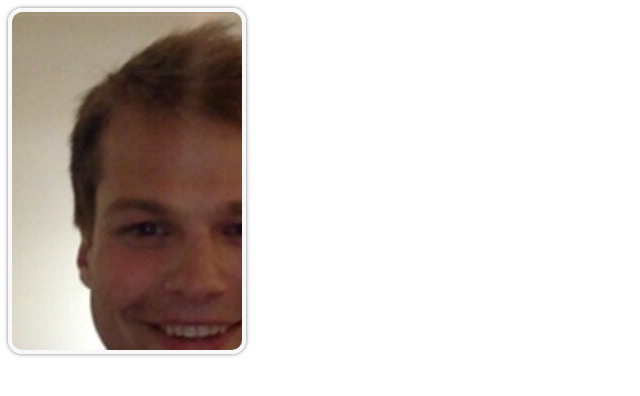
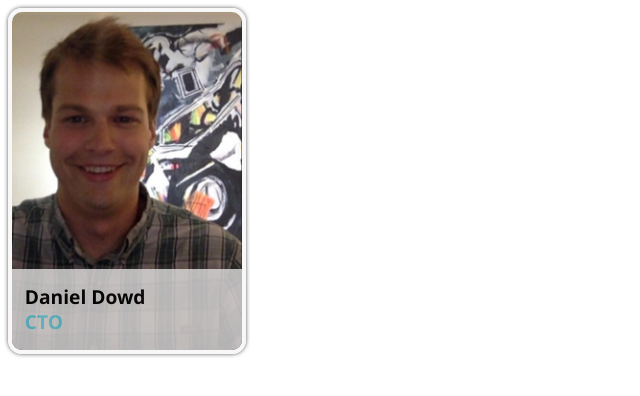
Before and after one commit to saadishfaq-git/cards, a React (Create React App) app: page / in a window 1280 px wide. Shown: the top 396 px of the page, without its empty margins (0-640 px from the left). Built offline with nearby package versions, Linux system fonts and the light colour scheme; the HTML template or start-up script is replaced by a standard one.

Commit message:
portrait card finished.

```diff
--- a/package.json
+++ b/package.json
@@ -3,8 +3,8 @@
   "version": "0.1.0",
   "private": true,
   "dependencies": {
-    "react": "next",
-    "react-dom": "next",
+    "react": "^16.9.0",
+    "react-dom": "^16.9.0",
     "react-jss": "^8.6.1",
     "react-scripts": "3.1.1"
   },
--- a/src/components/PortraitCard.js
+++ /dev/null
@@ -1,73 +0,0 @@
-import React from 'react';
-import PropTypes from 'prop-types';
-import photo from '../images/photo.png';
-import { createUseStyles } from 'react-jss';
-
-const getColorFromTheme = (theme, color, highContrast, avatar) => {
-  let resultColor = '#FFF';
-  try {
-    if (avatar === undefined) {
-      switch (theme.style) {
-        case 0:
-          resultColor = theme.colors.light[color];
-          break;
-        case 1:
-          resultColor = theme.colors.dark.color[color];
-          break;
-        case 2:
-          resultColor = theme.colors.highContrast[highContrast];
-          break;
-        default:
-          resultColor = theme.colors.light[color];
-      }
-    } else {
-      resultColor = theme.color.avatar[avatar];
-    }
-  } catch (error) {
-    console.log(`Color does not exist in the theme: ${color}`);
-  }
-  return resultColor;
-};
-
-const useStyles = createUseStyles(theme => ({
-  card: {
-    width: '230px',
-    height: '338px',
-    'border-radius': '14px',
-    border: `4px solid ${getColorFromTheme(theme, 'gray13', 'white')}`,
-    'box-shadow': '0 0 4px grey',
-    position: 'relative',
-    display: 'inline-block',
-    overflow: 'hidden',
-    margin: 0
-  }
-}));
-
-const PortraitCard = ({ children, ...props }) => {
-  const classes = useStyles();
-  const { name, position } = props;
-  return (
-    <div class={classes.card}>
-      <div class="inner-container" />
-      <img class="portrait" src={photo} alt="Portrait" />
-      <div class="banner">
-        <div class="text-area">
-          <div class="name">{name}</div>
-          <div class="position">{position}</div>
-        </div>
-      </div>
-    </div>
-  );
-};
-
-PortraitCard.propTypes = {
-  name: PropTypes.string.isRequired,
-  position: PropTypes.string.isRequired
-};
-
-PortraitCard.defaultProps = {
-  name: '',
-  position: ''
-};
-
-export default PortraitCard;
--- /dev/null
+++ b/src/components/PortraitCard.jsx
@@ -0,0 +1,75 @@
+import React from 'react'
+import PropTypes from 'prop-types'
+import photo from '../images/photo.png'
+import injectSheet from 'react-jss'
+import getColorFromTheme from '../utils/getColorFromTheme'
+
+const styles = theme => ({
+  card: {
+    width: '230px',
+    height: '338px',
+    'border-radius': '14px',
+    border: `4px solid ${getColorFromTheme(theme, 'gray13', 'white')}`,
+    'box-shadow': `0 0 4px ${getColorFromTheme(theme, 'gray02', 'black')}`,
+    position: 'relative',
+    display: 'inline-block',
+    overflow: 'hidden',
+    margin: 0
+  },
+  portrait: {
+    display: 'block',
+    position: 'absolute',
+    top: '50%',
+    left: '50%',
+    width: '100%',
+    height: '100%',
+    transform: 'translate(-50%, -50%)'
+  },
+  banner: {
+    position: 'absolute',
+    bottom: '0',
+    width: '100%',
+    height: '24%',
+    opacity: '0.8',
+    background: getColorFromTheme(theme, 'gray08', 'black'),
+    'font-family': theme.font.weights.bold.fontFamily,
+    'font-weight': theme.font.weights.bold.fontWeight,
+    'font-size': theme.font.sizes.caption.fontSize,
+    'line-height': theme.font.sizes.caption.lineHeight,
+    display: 'flex',
+    'align-items': 'center'
+  },
+  textArea: {
+    'margin-left': theme.spacing.xSmall
+  },
+  position: {
+    color: theme.colors.avatars.avatar4
+  }
+})
+
+const PortraitCard = ({ classes, name, position }) => {
+  console.log(classes)
+  return (
+    <div className={classes.card}>
+      <img className={classes.portrait} src={photo} alt="Portrait" />
+      <div className={classes.banner}>
+        <div className={classes.textArea}>
+          <div className={classes.name}>{name}</div>
+          <div className={classes.position}>{position}</div>
+        </div>
+      </div>
+    </div>
+  )
+}
+
+PortraitCard.propTypes = {
+  name: PropTypes.string.isRequired,
+  position: PropTypes.string.isRequired
+}
+
+PortraitCard.defaultProps = {
+  name: '',
+  position: ''
+}
+
+export default injectSheet(styles, { injectTheme: true })(PortraitCard)
--- /dev/null
+++ b/src/utils/getColorFromTheme.js
@@ -0,0 +1,27 @@
+const getColorFromTheme = (theme, color, highContrast, avatar) => {
+  let resultColor = '#FFF'
+  try {
+    if (avatar === undefined) {
+      switch (theme.style) {
+        case 0:
+          resultColor = theme.colors.light[color]
+          break
+        case 1:
+          resultColor = theme.colors.dark.color[color]
+          break
+        case 2:
+          resultColor = theme.colors.highContrast[highContrast]
+          break
+        default:
+          resultColor = theme.colors.light[color]
+      }
+    } else {
+      resultColor = theme.color.avatar[avatar]
+    }
+  } catch (error) {
+    console.log(`Color does not exist in the theme: ${color}`)
+  }
+  return resultColor
+}
+
+export default getColorFromTheme
```
Also changed, not shown: src/components/App.js (+6 -6 lines), src/components/Button.js (deleted, +0 -21 lines), 2 other files (tests, documents, lock files or other folders).
